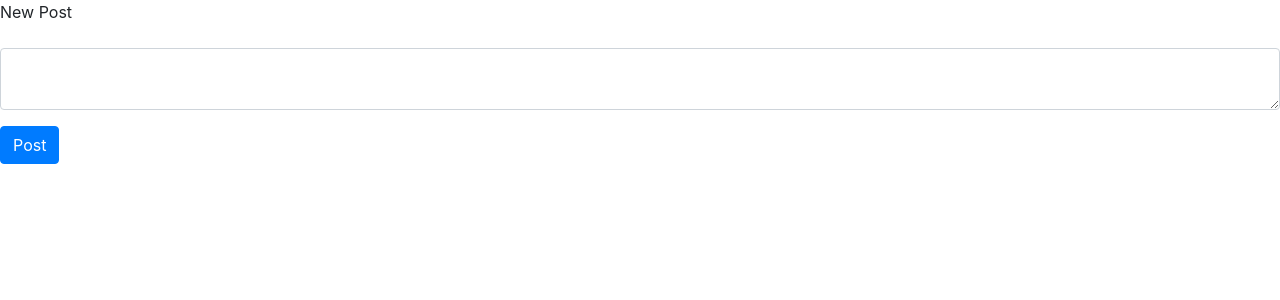
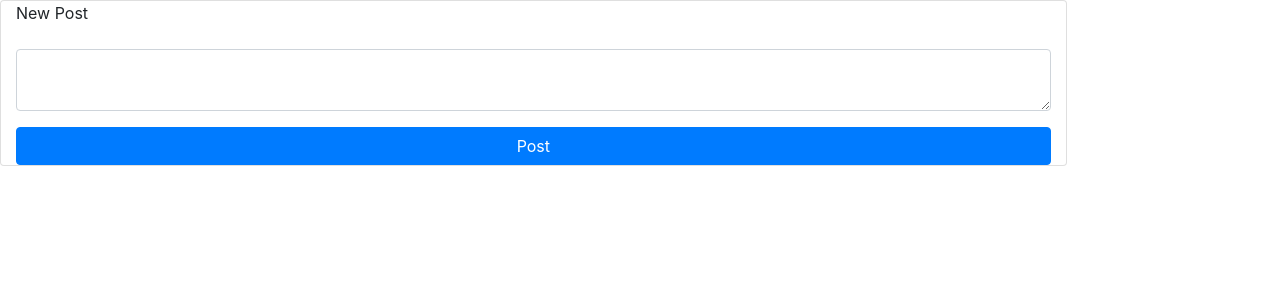
Before and after one commit to medranow/pst4, a Django app: page / in a window 1280 px wide. Shown: the part 56-356 px from the top of the page. Run offline with Django 3.2, Linux system fonts and the light colour scheme; a user stored in the database is signed in; data comes from the database, SQL or seed files in the repository; both versions use the stored data as it was after the commit; some libraries are stand-ins or nearby versions.

Commit message:
New post feature done

```diff
--- a/network/templates/network/index.html
+++ b/network/templates/network/index.html
@@ -4,7 +4,7 @@
 {% if user.is_authenticated %}
     <form action="{% url 'new_post' %}" method="post">
         {% csrf_token %}
-        <div class="mb-3">
+        <div class="mb-3 card col-10">
             <div class="mb-3">
                 <label for="post" class="form-label">New Post</label>
             </div>
@@ -16,7 +16,7 @@
     </form>
     <div class="mb-3">
         {% for post in posts %}
-        <div>
+        <div class="card col-10">
             <div>User: {{ post.user }}</div>
             <div>{{ post.post }}</div>
             <div>Number of likes: {{post.likes}}</div>
```
Also changed, not shown: db.sqlite3.
